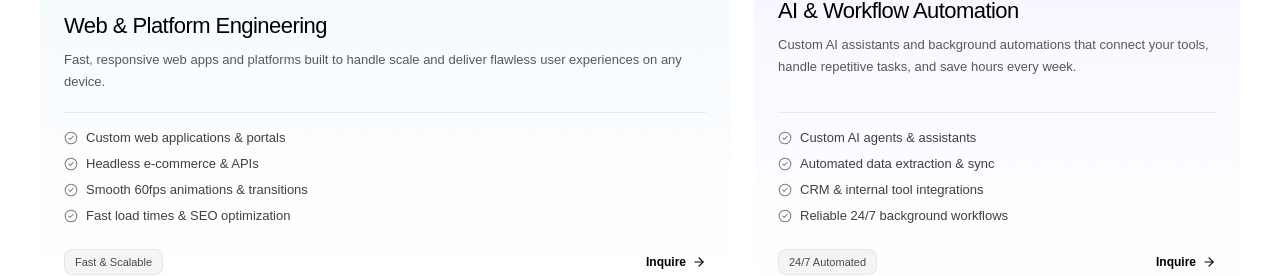
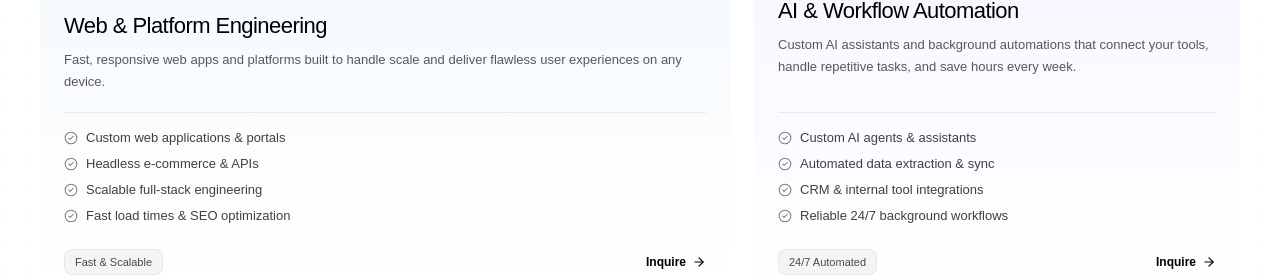
Before and after one commit to theajmalrazaq/blocshift, a Next.js app: page / in a window 1280 px wide. Shown: the part 4894-5170 px from the top of the page. Built offline with nearby package versions, Linux system fonts and the light colour scheme; a web font is replaced by a local one.

Commit message:
style: update service bullet point to Scalable full-stack engineering

```diff
--- a/components/ServicesSection.tsx
+++ b/components/ServicesSection.tsx
@@ -50,7 +50,7 @@ const SERVICES_DATA: ServiceCardData[] = [
     specs: [
       "Custom web applications & portals",
       "Headless e-commerce & APIs",
-      "Smooth 60fps animations & transitions",
+      "Scalable full-stack engineering",
       "Fast load times & SEO optimization",
     ],
     benefit: "Fast & Scalable",
```
